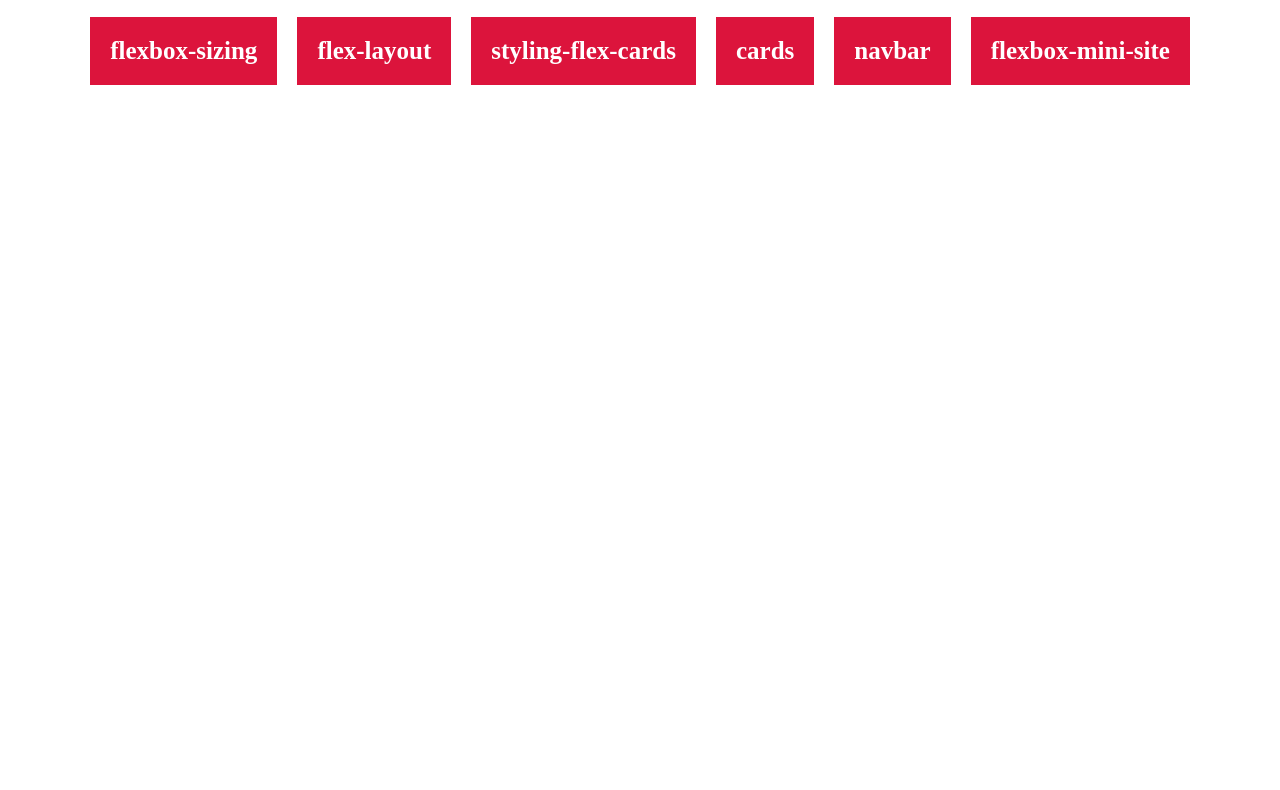
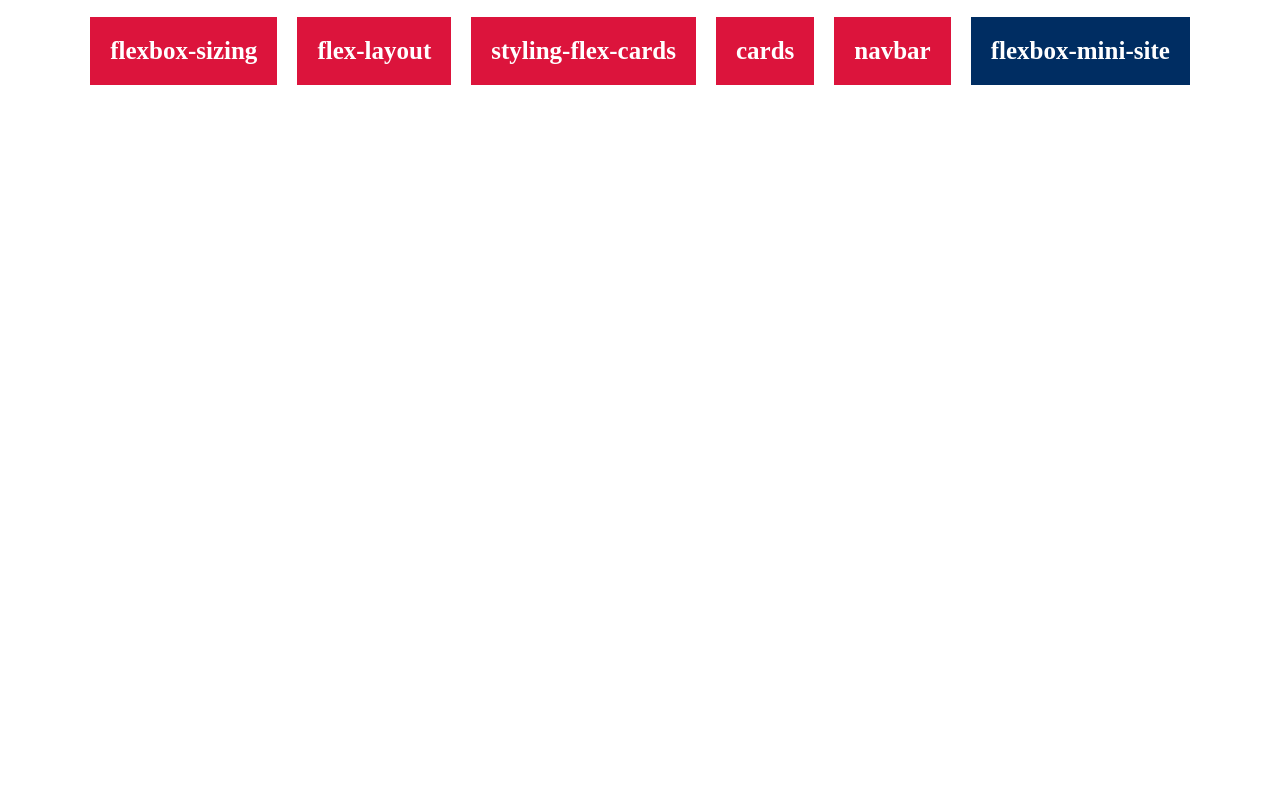
Before and after one commit to ratandeep1017/Learning-FlexBox-CSS, a plain HTML site: page index.html in a window 1280 px wide. Shown: the part 73-863 px from the top of the page. Drawn offline with Linux system fonts and the light colour scheme.

Commit message:
Update index.html

```diff
--- a/index.html
+++ b/index.html
@@ -43,7 +43,7 @@
         <a class="item" href="./styling-flex-cards.html">styling-flex-cards</a>
         <a class="item" href="./cards.html">cards</a>
         <a class="item" href="./navbar/navbar.html">navbar</a>
-        <a class="item" href="./flexbox-mini-site/Flexbox_websitet.html">flexbox-mini-site</a>
+        <a style="background-color:#002D62;" class="item" href="./flexbox-mini-site/Flexbox_websitet.html">flexbox-mini-site</a>
 
 
 
```
